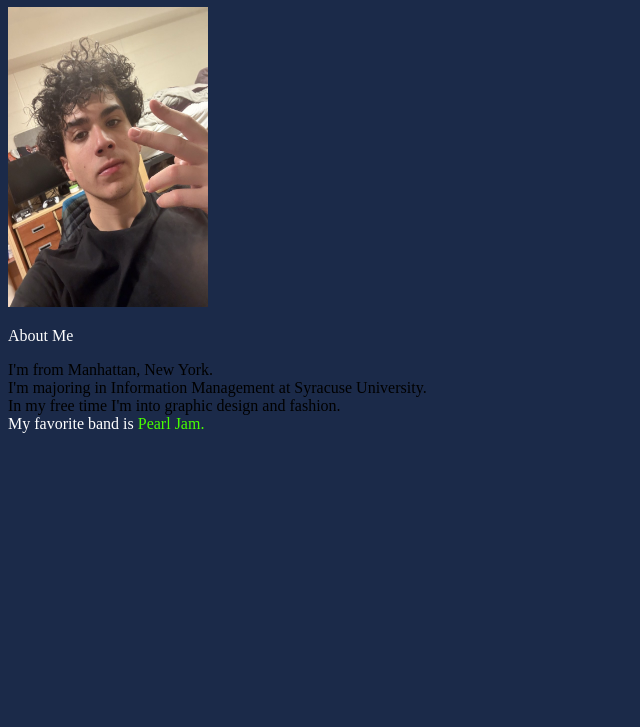
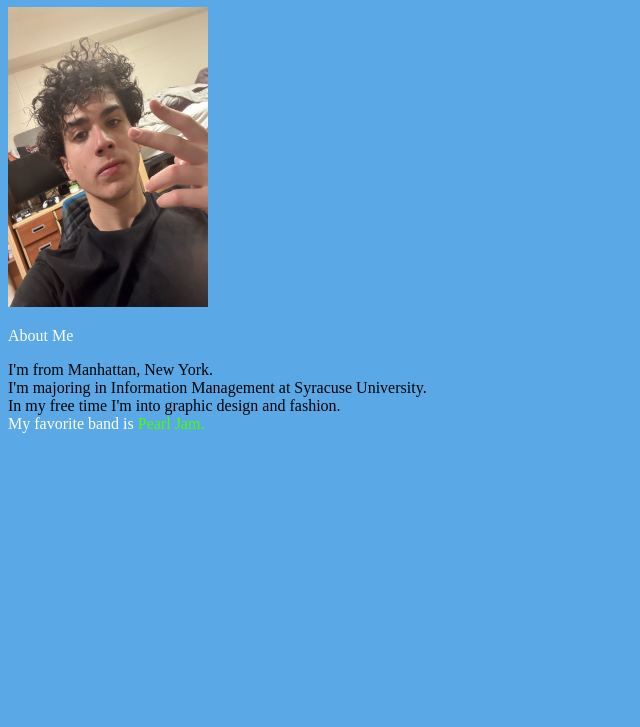
Before and after one commit to maxhhld/maheld, a plain HTML site: page index.html in a window 1280 px wide. Shown: the part 73-800 px from the top of the page, without its empty margins (0-640 px from the left). Drawn offline with Linux system fonts and the light colour scheme.

Commit message:
Add files via upload

```diff
--- a/design.css
+++ b/design.css
@@ -1,5 +1,5 @@
 body {
-    background: #1b2a49;
+    background: #5aa9e6;
 }
 
 h1 {
```
